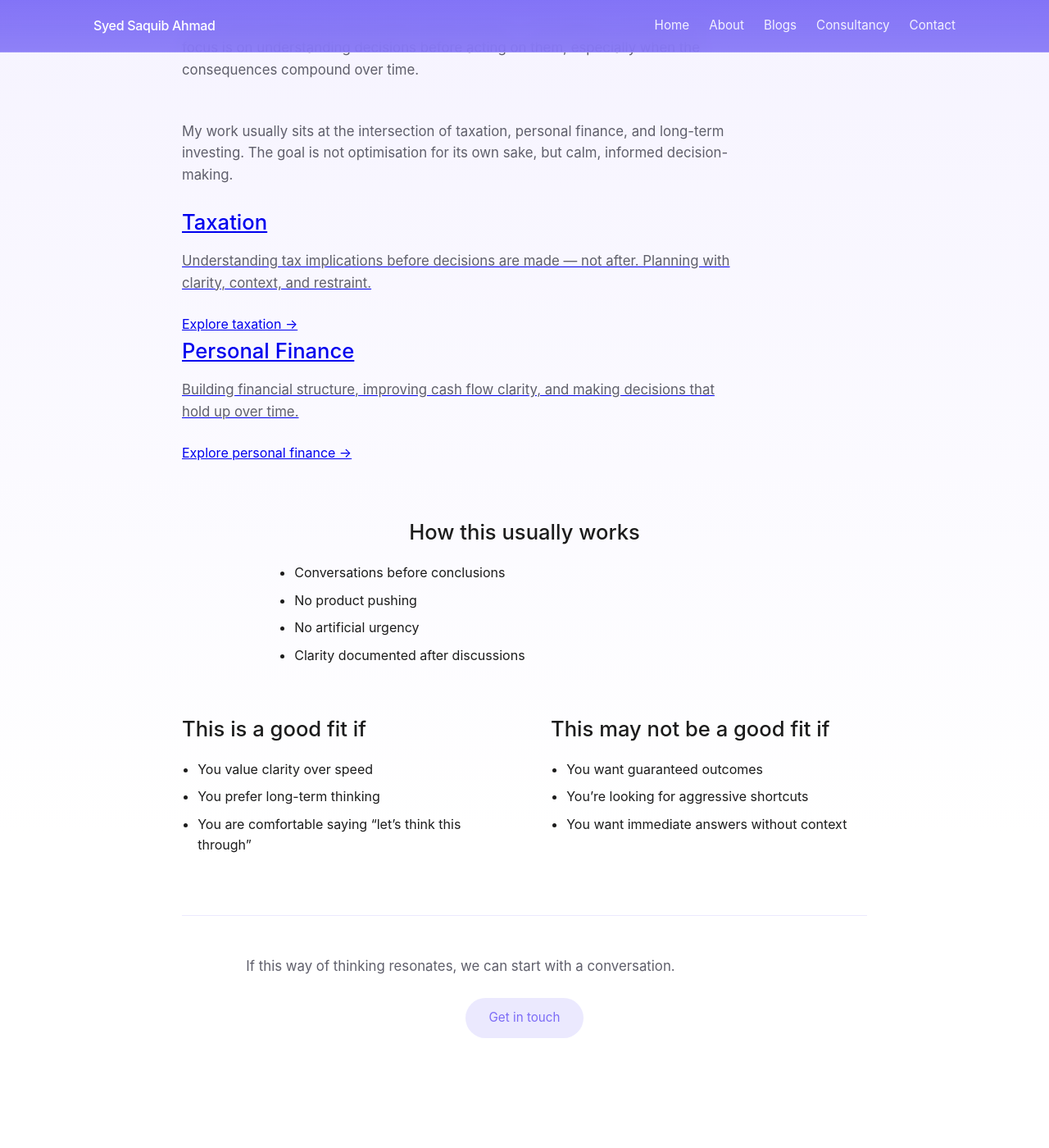
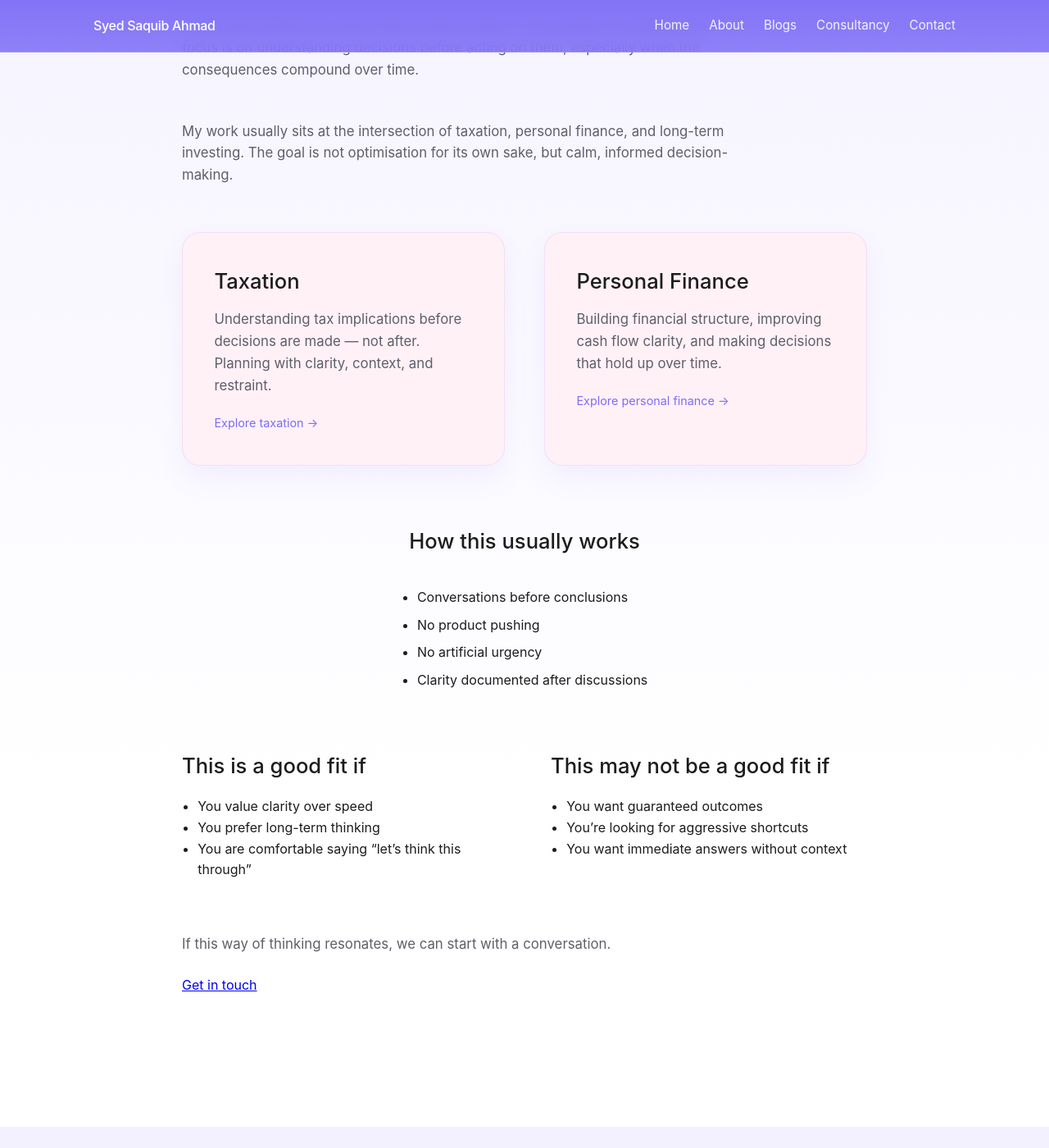
Before and after one commit to saquibahmad1234/syedsaquibahmad, a Jekyll site: the page built from consultancy.html, in a window 1280 px wide and 1400 px high, scrolled down 216 px. Shown: the whole window at 82% size. Built offline with Jekyll 4.4.1, drawn with Linux system fonts in a browser that asks for light colours.

Commit message:
Update style.css

```diff
--- a/assets/css/style.css
+++ b/assets/css/style.css
@@ -403,26 +403,75 @@ blockquote {
    Consultancy Page (Final)
    ========================= */
 
-/* Container spacing */
 .consultancy {
   max-width: 1000px;
   margin: auto;
 }
 
 /* -------------------------
-   How it works (center)
+   Action cards (Taxation / Personal Finance)
+   ------------------------- */
+
+.consultancy-actions {
+  display: grid;
+  grid-template-columns: 1fr 1fr;
+  gap: 3rem;
+  margin: 3.5rem 0 4.5rem;
+}
+
+.consultancy-card {
+  display: block;
+  padding: 2.4rem;
+  background: #fff1f6; /* baby pink */
+  border-radius: 22px;
+  border: 1px solid rgba(124,108,246,0.12);
+  text-decoration: none;
+  color: var(--text-dark);
+  box-shadow: 0 16px 32px rgba(124,108,246,0.08);
+
+  transition: transform 0.3s ease, box-shadow 0.3s ease;
+}
+
+.consultancy-card:hover {
+  transform: translateY(-4px) scale(1.02);
+  box-shadow: 0 24px 48px rgba(124,108,246,0.16);
+}
+
+.consultancy-card h2 {
+  margin-bottom: 0.8rem;
+}
+
+.consultancy-card p {
+  margin-bottom: 1.2rem;
+  color: var(--text-muted);
+}
+
+/* CTA text inside card */
+.consultancy-card .cta {
+  font-size: 0.9rem;
+  color: var(--purple-main);
+  text-decoration: none;
+}
+
+/* -------------------------
+   How it works (centered)
    ------------------------- */
 
 .how-it-works {
   text-align: center;
-  max-width: 600px;
-  margin: 4rem auto 3.5rem;
+  max-width: 640px;
+  margin: 0 auto 4rem;
 }
 
+.how-it-works h2 {
+  margin-bottom: 1.2rem;
+}
+
+/* Center the bullet list properly */
 .how-it-works ul {
-  list-style: disc;
+  display: inline-block;       /* THIS is the key */
+  text-align: left;            /* bullets stay readable */
   padding-left: 1.2rem;
-  text-align: left;
   margin-top: 1rem;
 }
 
@@ -450,53 +499,4 @@ blockquote {
 }
 
 .fit li {
-  margin-bottom: 0.5rem;
-}
-
-/* -------------------------
-   CTA (centered)
-   ------------------------- */
-
-.consultancy-cta {
-  text-align: center;
-  padding-top: 3rem;
-  border-top: 1px solid rgba(124,108,246,0.15);
-}
-
-.consultancy-cta p {
-  margin-bottom: 1.6rem;
-  font-size: 1.05rem;
-  color: var(--text-muted);
-}
-
-/* Button */
-.primary-button {
-  display: inline-block;
-  padding: 0.75rem 1.8rem;
-  border-radius: 999px;
-  background: rgba(124,108,246,0.15);
-  color: var(--purple-main);
-  text-decoration: none;
-  font-size: 0.95rem;
-  transition: background 0.25s ease, transform 0.25s ease;
-}
-
-.primary-button:hover {
-  background: rgba(124,108,246,0.25);
-  transform: translateY(-1px);
-}
-
-/* -------------------------
-   Mobile
-   ------------------------- */
-
-@media (max-width: 768px) {
-  .fit-columns {
-    grid-template-columns: 1fr;
-    gap: 2.5rem;
-  }
-
-  .how-it-works {
-    margin-top: 3rem;
-  }
-}
+  margin-bottom: 0.5r
```
